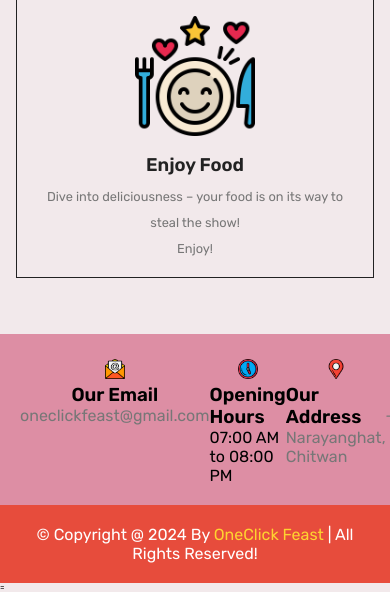
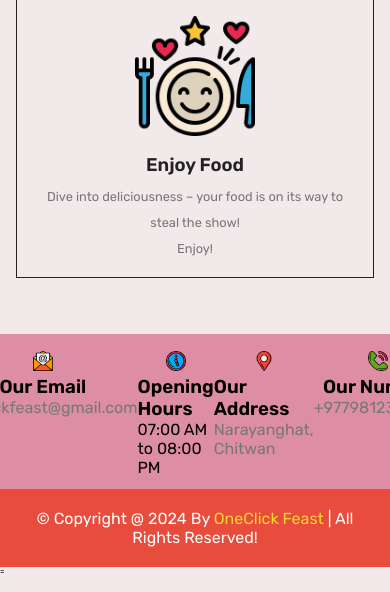
Before and after one commit to theprakriti/oneclickfeast, a PHP site: page /oneclickfeast1/about.php in a window 390 px wide; the page is wider, and only the part inside the window is pictured. Shown: the part 1379-1971 px from the top of that part. Run offline with PHP 8.4, Linux system fonts and the light colour scheme; data that the repository does not hold is empty; some libraries are stand-ins or nearby versions.

Commit message:
validation

```diff
--- a/css/style.css
+++ b/css/style.css
@@ -1142,4 +1142,12 @@ body{
       gap:0;
    }
 
+   .contact-info {
+      padding:1.5rem;
+      justify-content: center;
+   }
+
+
+
+
 }
```
